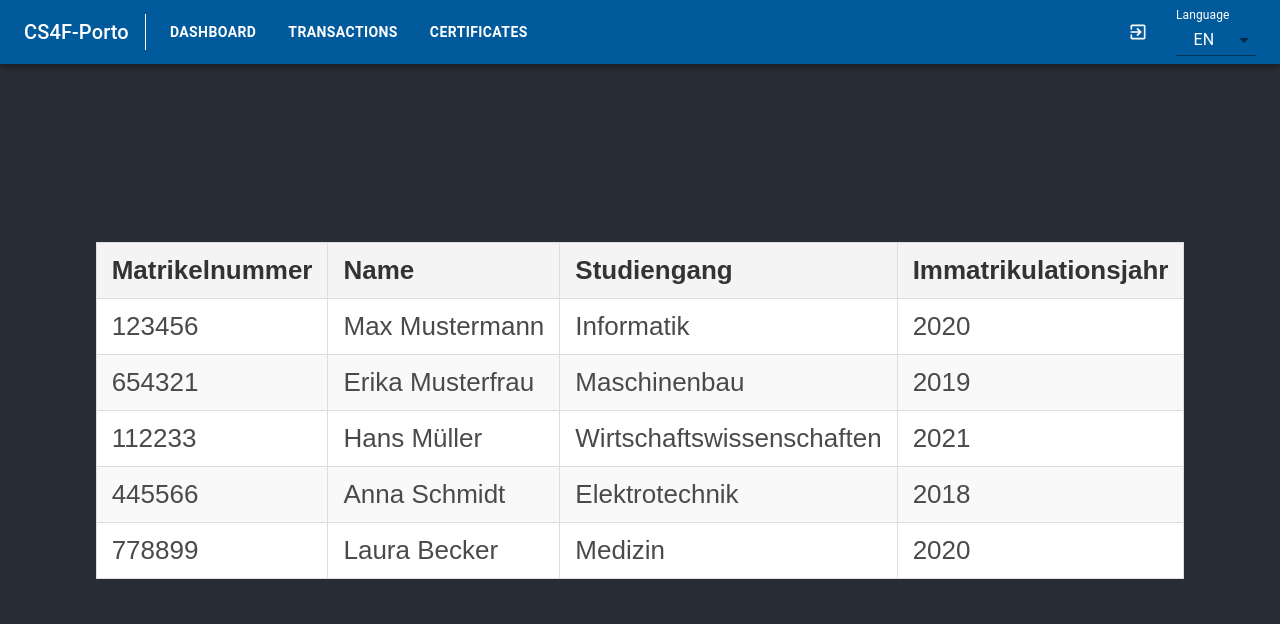
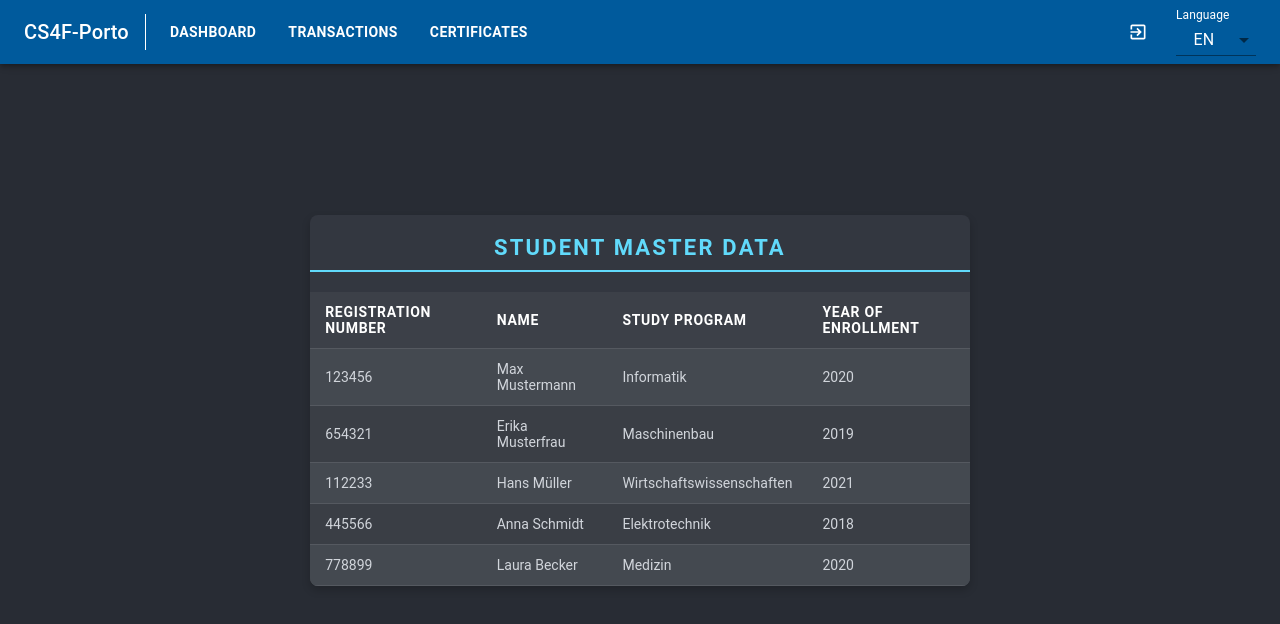
Before and after one commit to Transport-Protocol/CS4F-Porto-Gui, a React (Create React App) app: page /user/master_data in a window 1280 px wide. Shown: the top 624 px of the page. Built offline with nearby package versions, Linux system fonts and the light colour scheme; sample sign-in values are in the browser's storage.

Commit message:
look better

```diff
--- a/src/cs4f-proto-core-api/core-api.js
+++ b/src/cs4f-proto-core-api/core-api.js
@@ -3,40 +3,60 @@ export const fetchData = async () => {
     try {
         // const response = await fetch('https://api.example.com/data');
         // const data = await response.json();
+
+        const translations = {
+            matrikelnummer: {
+                de: "Matrikelnummer",
+                en: "Registration Number"
+            },
+            name: {
+                de: "Name",
+                en: "Name"
+            },
+            studiengang: {
+                de: "Studiengang",
+                en: "Study Program"
+            },
+            immatrikulationsjahr: {
+                de: "Immatrikulationsjahr",
+                en: "Year of Enrollment"
+            }
+        };
+
         const data = [
             {
-                Matrikelnummer: "123456",
-                Name: "Max Mustermann",
-                Studiengang: "Informatik",
-                Immatrikulationsjahr: 2020
+                matrikelnummer: "123456",
+                name: "Max Mustermann",
+                studiengang: "Informatik",
+                immatrikulationsjahr: 2020
             },
             {
-                Matrikelnummer: "654321",
-                Name: "Erika Musterfrau",
-                Studiengang: "Maschinenbau",
-                Immatrikulationsjahr: 2019
+                matrikelnummer: "654321",
+                name: "Erika Musterfrau",
+                studiengang: "Maschinenbau",
+                immatrikulationsjahr: 2019
             },
             {
-                Matrikelnummer: "112233",
-                Name: "Hans Müller",
-                Studiengang: "Wirtschaftswissenschaften",
-                Immatrikulationsjahr: 2021
+                matrikelnummer: "112233",
+                name: "Hans Müller",
+                studiengang: "Wirtschaftswissenschaften",
+                immatrikulationsjahr: 2021
             },
             {
-                Matrikelnummer: "445566",
-                Name: "Anna Schmidt",
-                Studiengang: "Elektrotechnik",
-                Immatrikulationsjahr: 2018
+                matrikelnummer: "445566",
+                name: "Anna Schmidt",
+                studiengang: "Elektrotechnik",
+                immatrikulationsjahr: 2018
             },
             {
-                Matrikelnummer: "778899",
-                Name: "Laura Becker",
-                Studiengang: "Medizin",
-                Immatrikulationsjahr: 2020
+                matrikelnummer: "778899",
+                name: "Laura Becker",
+                studiengang: "Medizin",
+                immatrikulationsjahr: 2020
             }
         ];
 
-        return data;
+        return { translations, data };
     } catch (error) {
         console.error('Error fetching data:', error);
         throw error;
--- a/src/data-components/user/user-master-data-show.css
+++ b/src/data-components/user/user-master-data-show.css
@@ -1,53 +1,62 @@
 .user_master_data_show {
-    width: 100%;
-    margin: 0 auto;
-    font-family: Arial, sans-serif;
+    width: 90%;
+    max-width: 1200px;
+    margin: 2rem auto;
+    font-family: 'Roboto', sans-serif;
+    color: #ffffff;
+    text-align: left;
+    background-color: #333740;
+    border-radius: 8px;
+    box-shadow: 0 4px 8px rgba(0, 0, 0, 0.2);
+    overflow: hidden;
 }
 
 .user_master_data_show table {
-    width: 100%; /* Tabelle auf volle Breite setzen */
-    border: 1px solid #ddd; /* Rahmen für die gesamte Tabelle */
+    width: 100%;
     border-collapse: collapse;
-    margin-top: 20px;
+    margin-top: 0;
+    background-color: #444950;
 }
 
 .user_master_data_show th, .user_master_data_show td {
-    padding: 12px 15px;
-    border: 1px solid #ddd; /* Zellenrahmen */
+    padding: 12px 15px; /* Leicht reduziert für eine kompaktere Optik */
+    border-bottom: 1px solid #555960;
     text-align: left;
-    color: #4a4a4a; /* Dunkelgraue Schriftfarbe */
+    color: #d1d5db;
+    font-size: 0.875rem; /* Kleinere Schriftgröße (14px) */
 }
 
 .user_master_data_show th {
-    background-color: #f4f4f4;
-    font-weight: bold;
-    color: #333; /* Dunklere Schriftfarbe für Header */
+    background-color: #3c4048;
+    font-weight: 600;
+    color: #ffffff;
+    text-transform: uppercase;
+    letter-spacing: 0.05em;
+    font-size: 0.875rem; /* Kleinere Schriftgröße (14px) */
 }
 
 .user_master_data_show tr:nth-child(even) {
-    background-color: #f9f9f9; /* Wechselnde Hintergrundfarbe für Zeilen */
+    background-color: #3a3e45;
 }
 
 .user_master_data_show tr:nth-child(odd) {
-    background-color: #fff; /* Weiße Hintergrundfarbe für ungerade Zeilen */
+    background-color: #444950;
 }
 
 .user_master_data_show tr:hover {
-    background-color: #f1f1f1; /* Hover-Effekt */
+    background-color: #575d66;
+    transition: background-color 0.3s ease;
 }
 
-.user_master_data_show p {
-    text-align: center;
-    color: #888;
-    font-style: italic;
-    padding: 20px 0;
-}
-
-/* Titel über der Tabelle */
 .user_master_data_show_title {
     text-align: center;
-    font-size: 24px;
-    font-weight: bold;
+    font-size: 22px; /* Etwas kleinere Schriftgröße für den Titel */
+    font-weight: 700;
     margin-top: 20px;
-    color: #333;
+    color: #61dafb;
+    text-transform: uppercase;
+    letter-spacing: 0.1em;
+    border-bottom: 2px solid #61dafb;
+    padding-bottom: 10px;
+    margin-bottom: 20px;
 }
--- a/src/data-components/user/user-master-data-show.js
+++ b/src/data-components/user/user-master-data-show.js
@@ -1,16 +1,19 @@
-import React, { useEffect, useState } from 'react';
+import React, { useEffect, useState, useContext } from 'react';
+import './user-master-data-show.css';  // CSS-Datei importieren
 import { fetchData } from '../../cs4f-proto-core-api/core-api';
-import './user-master-data-show.css';  // CSS-Datei importieren
+import { LanguageContext } from '../../context/LanguageContext';  // Annehmen, dass ein LanguageContext existiert
 
 const UserMasterDataSet = () => {
-    const [data, setData] = useState(null);
-    console.log("UserMasterDataSet");
+    const [translations, setTranslations] = useState({});
+    const [data, setData] = useState([]);
+    const { language } = useContext(LanguageContext);  // Sprache aus dem Kontext holen
 
     useEffect(() => {
         const getData = async () => {
             try {
-                const fetchedData = await fetchData();
-                setData(fetchedData);
+                const { translations, data } = await fetchData();
+                setTranslations(translations);
+                setData(data);
             } catch (error) {
                 console.error('Error fetching data:', error);
             }
@@ -19,21 +22,19 @@ const UserMasterDataSet = () => {
         getData();
     }, []);
 
-    // Funktion, um den Header basierend auf den Daten zu erstellen
     const renderTableHeader = () => {
         if (!data || data.length === 0) return null;
 
-        const headers = Object.keys(data[0]);  // Nimmt die Schlüssel des ersten Objekts als Header
+        const headers = Object.keys(data[0]);  // Nutzt die Schlüssel des ersten Objekts als Header
         return (
             <tr>
                 {headers.map((key, index) => (
-                    <th key={index}>{key}</th>
+                    <th key={index}>{translations[key][language]}</th>
                     ))}
             </tr>
         );
     };
 
-    // Funktion, um die Tabellenzeilen basierend auf den Daten zu erstellen
     const renderTableData = () => {
         return data.map((item, index) => (
             <tr key={index}>
@@ -46,7 +47,9 @@ const UserMasterDataSet = () => {
 
     return (
         <div className="user_master_data_show">
-            {data ? (
+            <div className="user_master_data_show_title">
+                {language === 'de' ? 'Studierenden Stammdaten' : 'Student Master Data'}
+            </div>
             <table>
                 <thead>
                 {renderTableHeader()}
@@ -55,9 +58,6 @@ const UserMasterDataSet = () => {
                 {renderTableData()}
                 </tbody>
             </table>
-            ) : (
-                <p>Loading data...</p>
-            )}
         </div>
     );
 };
```
Lines whose indentation alone changed are shown as unchanged.
